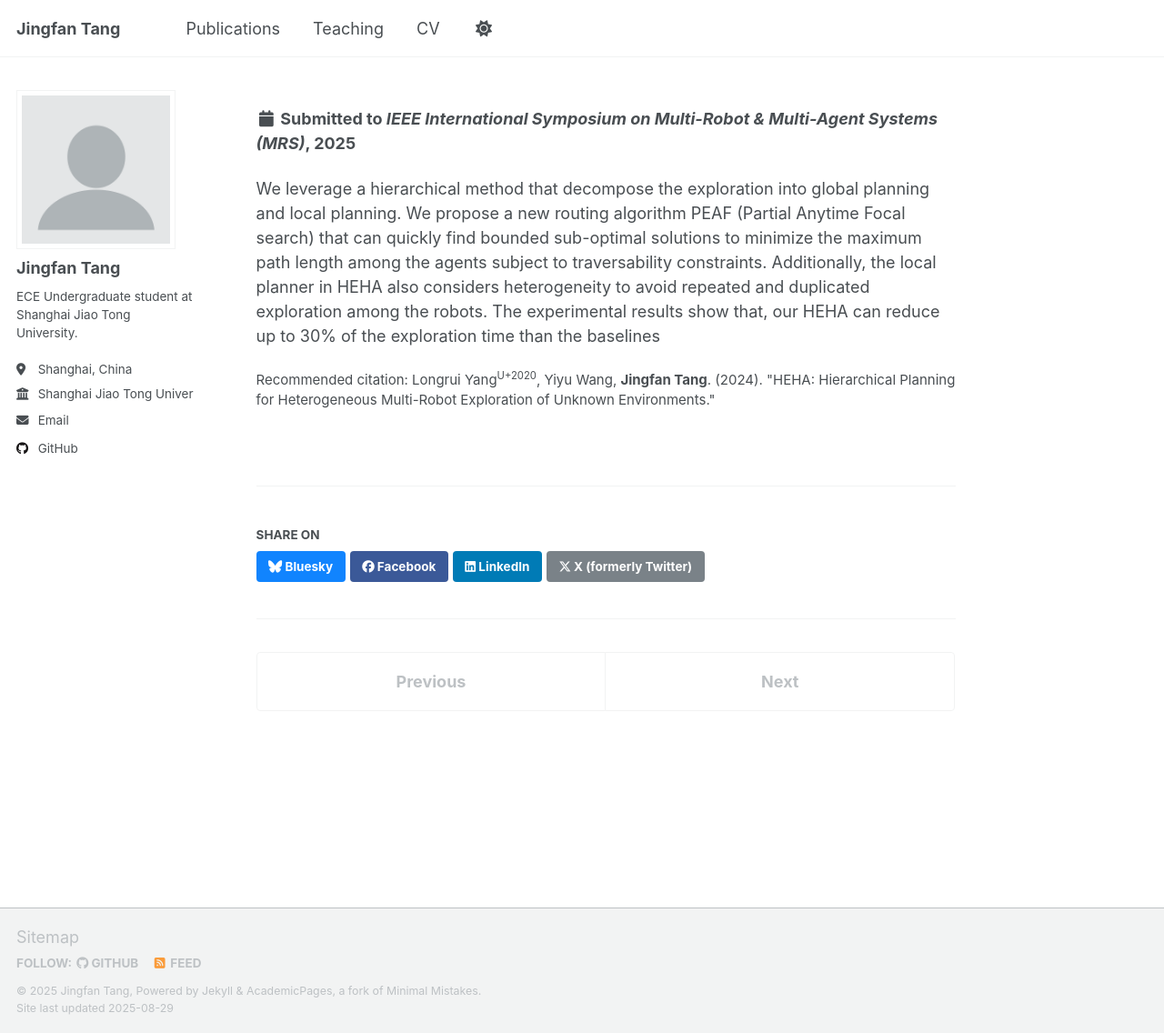
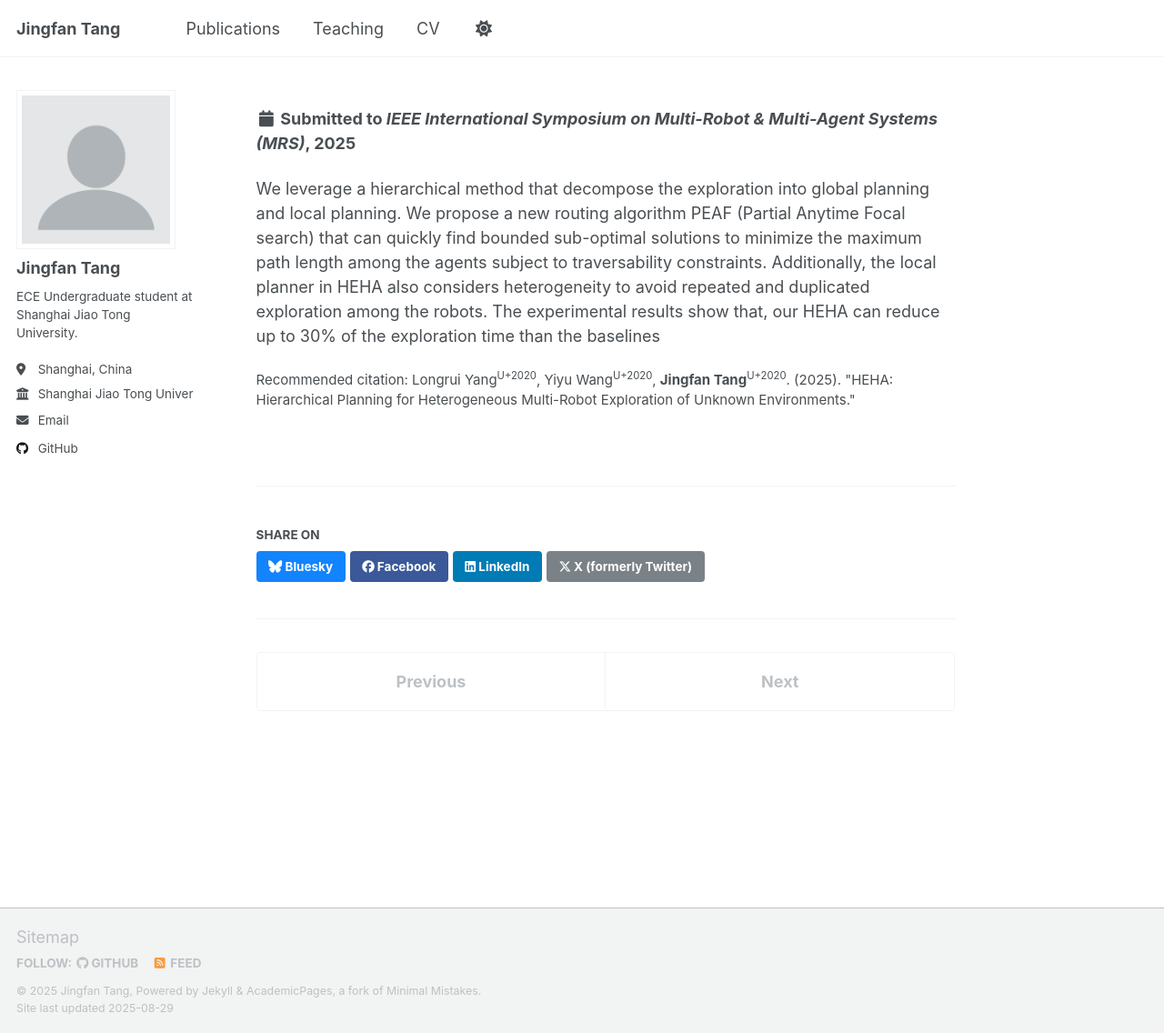
Before and after one commit to tangjingfan/tangjingfan.github.io, a Jekyll site: the page built from _publications/HEHA.md, in a window 1280 px wide and 1136 px high. Shown: the whole window at 91% size. Built offline with Jekyll 4.4.1, drawn with Linux system fonts in a browser that asks for light colours; a script that is not in the unit is left out.

Commit message:
feat: update citation

```diff
--- a/_publications/HEHA.md
+++ b/_publications/HEHA.md
@@ -8,7 +8,7 @@ date: 2025-07-09
 submission: 'IEEE International Symposium on Multi-Robot & Multi-Agent Systems (MRS)'
 # venue: 'MRS'
 # paperurl: 'http://academicpages.github.io/files/paper3.pdf'
-citation: 'Longrui Yang<sup>U+2020</sup>, Yiyu Wang, <b>Jingfan Tang</b>. (2024). &quot;HEHA: Hierarchical Planning for Heterogeneous Multi-Robot Exploration of Unknown Environments.&quot;'
+citation: 'Longrui Yang<sup>U+2020</sup>, Yiyu Wang<sup>U+2020</sup>, <b>Jingfan Tang</b><sup>U+2020</sup>. (2025). &quot;HEHA: Hierarchical Planning for Heterogeneous Multi-Robot Exploration of Unknown Environments.&quot;'
 ---
 
 We leverage a hierarchical method that decompose the exploration into global planning and local planning. We propose a new routing algorithm PEAF (Partial Anytime Focal search) that can quickly find bounded sub-optimal solutions to minimize the maximum path
```
